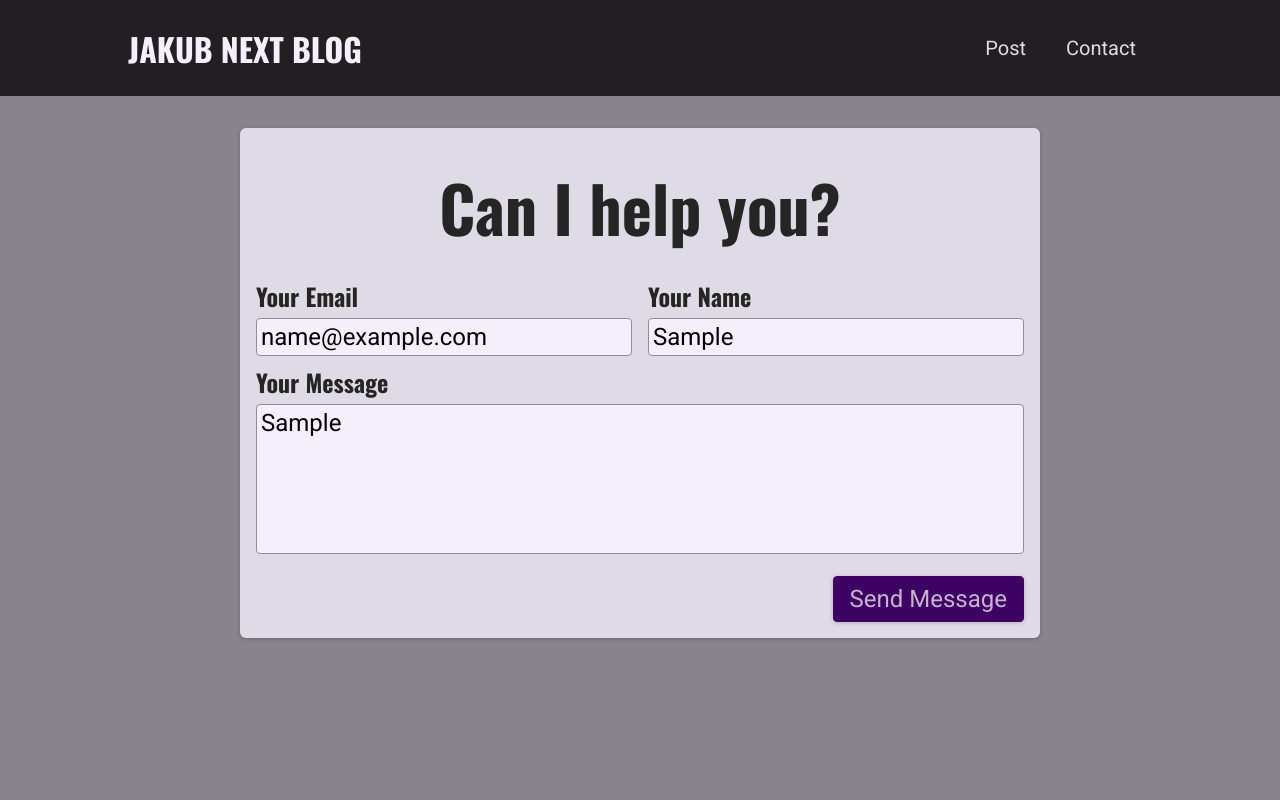
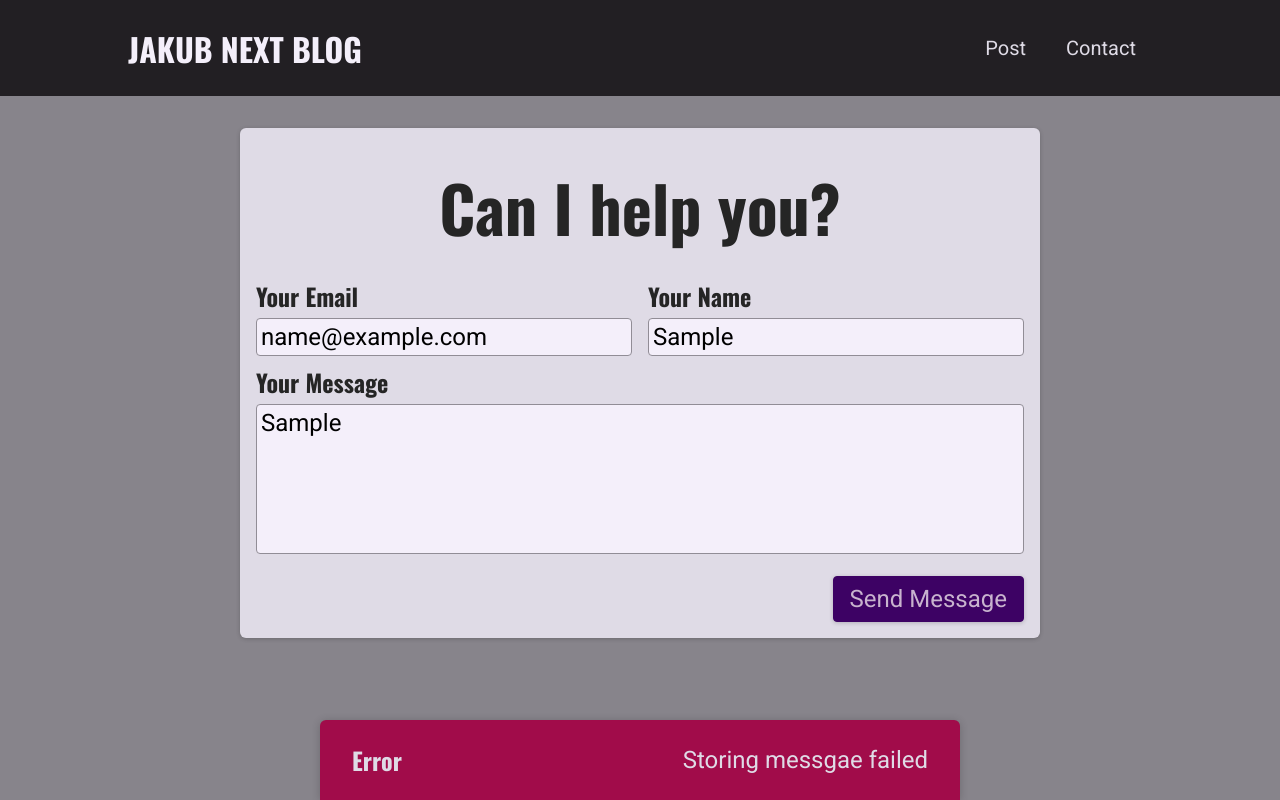
Before and after one commit to kubaw00/Blog-website, a Next.js app: page /contact in a window 1280 px wide. Both pictures are taken after typing "name@example.com", "Sample", "Sample" into the empty fields and a click on the button "Send Message". Built offline with nearby package versions, Linux system fonts and the light colour scheme; no server answers; the database is empty.

Commit message:
add uifeedback with notification

```diff
--- a/components/contact/contact-form.js
+++ b/components/contact/contact-form.js
@@ -1,27 +1,87 @@
 import classes from './contact-form.module.css';
-import { useRef } from 'react';
+import { useRef, useState, useEffect } from 'react';
+import Notification from '../ui/notification';
+
+async function sendContactData(contactDetails) {
+  const response = await fetch('/api/contact', {
+    method: 'POST',
+    headers: {
+      'Content-Type': 'application/json',
+    },
+    body: JSON.stringify(contactDetails),
+  });
+
+  const data = await response.json();
+
+  if (!response.ok) {
+    console.log(response, data);
+    throw new Error(data.message || 'something went wrong');
+  }
+}
+
 function ContactForm() {
   const inputEmailRef = useRef();
   const inputNameRef = useRef();
   const textAreaRef = useRef();
 
-  function sendMessageHandler(event) {
+  const [requestStatus, setRequestStatus] = useState(); //succes | error | pending
+  const [requestError, setRequestError] = useState();
+
+  useEffect(() => {
+    if (requestStatus === 'success' || requestStatus === 'error') {
+      const timer = setTimeout(() => {
+        setRequestStatus(null);
+        setRequestError(null);
+      }, 3000);
+
+      return () => {
+        clearTimeout(timer);
+      };
+    }
+  }, [requestStatus]);
+
+  async function sendMessageHandler(event) {
     event.preventDefault();
 
-    fetch('/api/contact', {
-      method: 'POST',
-      headers: {
-        'Content-Type': 'application/json',
-      },
-      body: JSON.stringify({
+    setRequestStatus('pending');
+
+    try {
+      await sendContactData({
         name: inputNameRef.current.value,
         email: inputEmailRef.current.value,
         message: textAreaRef.current.value,
-      }),
-    })
-      .then((res) => res.json())
-      .then((data) => console.log(data))
-      .catch((err) => console.log(err.message));
+      });
+
+      setRequestStatus('success');
+    } catch (error) {
+      setRequestError(error.message);
+      setRequestStatus('error');
+    }
+  }
+
+  let notification;
+
+  if (requestStatus === 'pending') {
+    notification = {
+      status: 'pending',
+      title: 'Message is sending...',
+      message: 'Your message is on its way!',
+    };
+  }
+
+  if (requestStatus === 'success') {
+    notification = {
+      status: 'success',
+      title: 'Success',
+      message: 'Message sent successfully',
+    };
+  }
+  if (requestStatus === 'error') {
+    notification = {
+      status: 'error',
+      title: 'Error',
+      message: requestError,
+    };
   }
 
   return (
@@ -46,6 +106,13 @@
           <button>Send Message</button>
         </div>
       </form>
+      {notification && (
+        <Notification
+          title={notification.title}
+          message={notification.message}
+          status={requestStatus}
+        />
+      )}
     </section>
   );
 }
--- /dev/null
+++ b/components/ui/notification.js
@@ -0,0 +1,26 @@
+import classes from './notification.module.css';
+
+function Notification(props) {
+  const { title, message, status } = props;
+
+  let statusClasses = '';
+
+  if (status === 'success') {
+    statusClasses = classes.success;
+  }
+
+  if (status === 'error') {
+    statusClasses = classes.error;
+  }
+
+  const cssClasses = `${classes.notification} ${statusClasses}`;
+
+  return (
+    <div className={cssClasses}>
+      <h2>{title}</h2>
+      <p>{message}</p>
+    </div>
+  );
+}
+
+export default Notification;
--- /dev/null
+++ b/components/ui/notification.module.css
@@ -0,0 +1,43 @@
+.notification {
+  display: flex;
+  justify-content: space-between;
+  align-items: center;
+  color: var(--color-grey-100);
+  background-color: var(--color-grey-800);
+  padding: 0 var(--size-8);
+  box-shadow: 0 1px 8px rgba(0, 0, 0, 0.2);
+  position: fixed;
+  height: 5rem;
+  bottom: 0;
+  width: 100%;
+  left: 0;
+  border-top-right-radius: 0;
+  border-top-left-radius: 0;
+}
+
+.notification h2 {
+  font-size: var(--size-6);
+  margin: 0;
+}
+
+.notification p {
+  margin: 0;
+}
+
+.success {
+  background-color: var(--color-success-500);
+  color: var(--color-grey-800);
+}
+
+.error {
+  background-color: var(--color-error-500);
+}
+
+@media (min-width: 768px) {
+  .notification {
+    width: 40rem;
+    left: calc(50% - 20rem);
+    border-top-right-radius: 6px;
+    border-top-left-radius: 6px;
+  }
+}
--- a/pages/api/contact.js
+++ b/pages/api/contact.js
@@ -27,7 +27,7 @@
     let client;
     try {
       client = await MongoClient.connect(
-        'mongodb+srv://kuba941:Tqp2cjqE0XkGHgf2@cluster0.vzzyb.mongodb.net/my-site?retryWrites=true&w=majority'
+        `mongodb+srv://${process.env.MONGODB_KEY}.mongodb.net/my-site?retryWrites=true&w=majority`
       );
     } catch (error) {
       res.status(500).json({ message: 'Could not connect to database.' });
```
